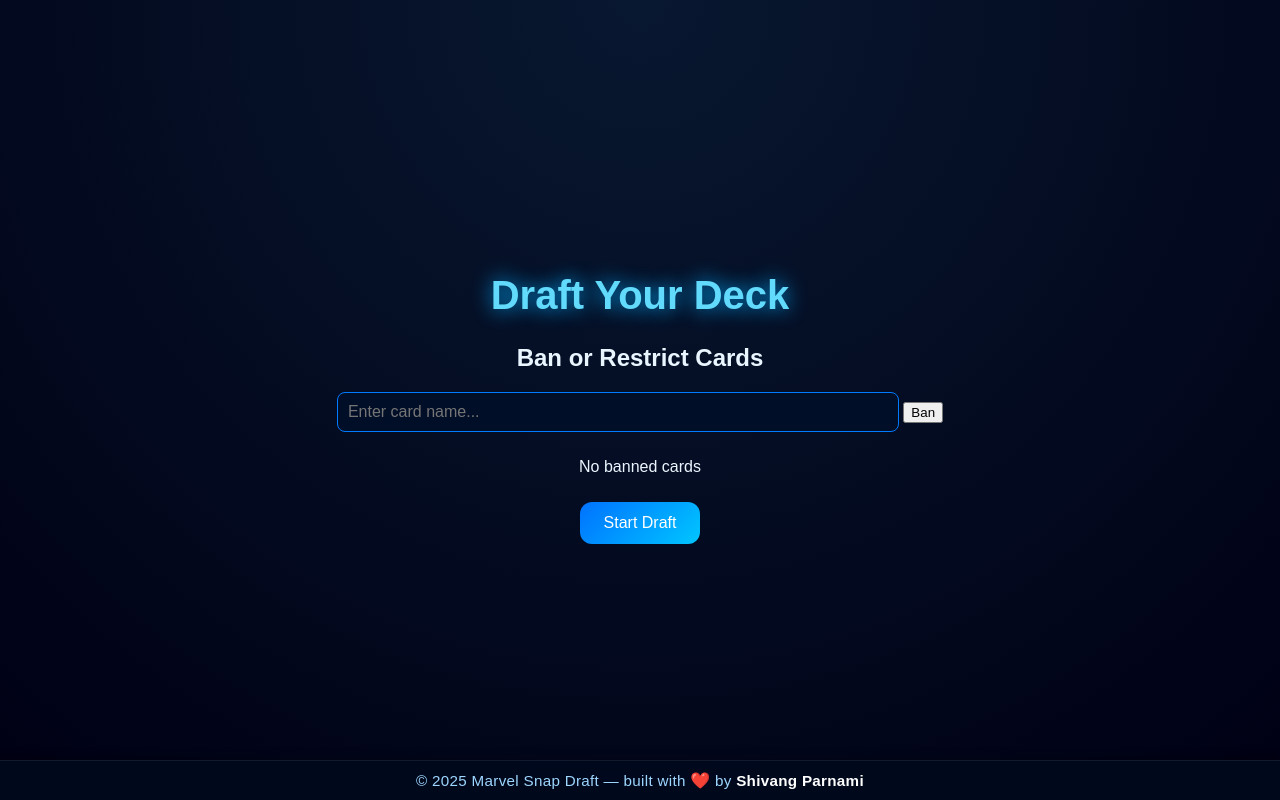
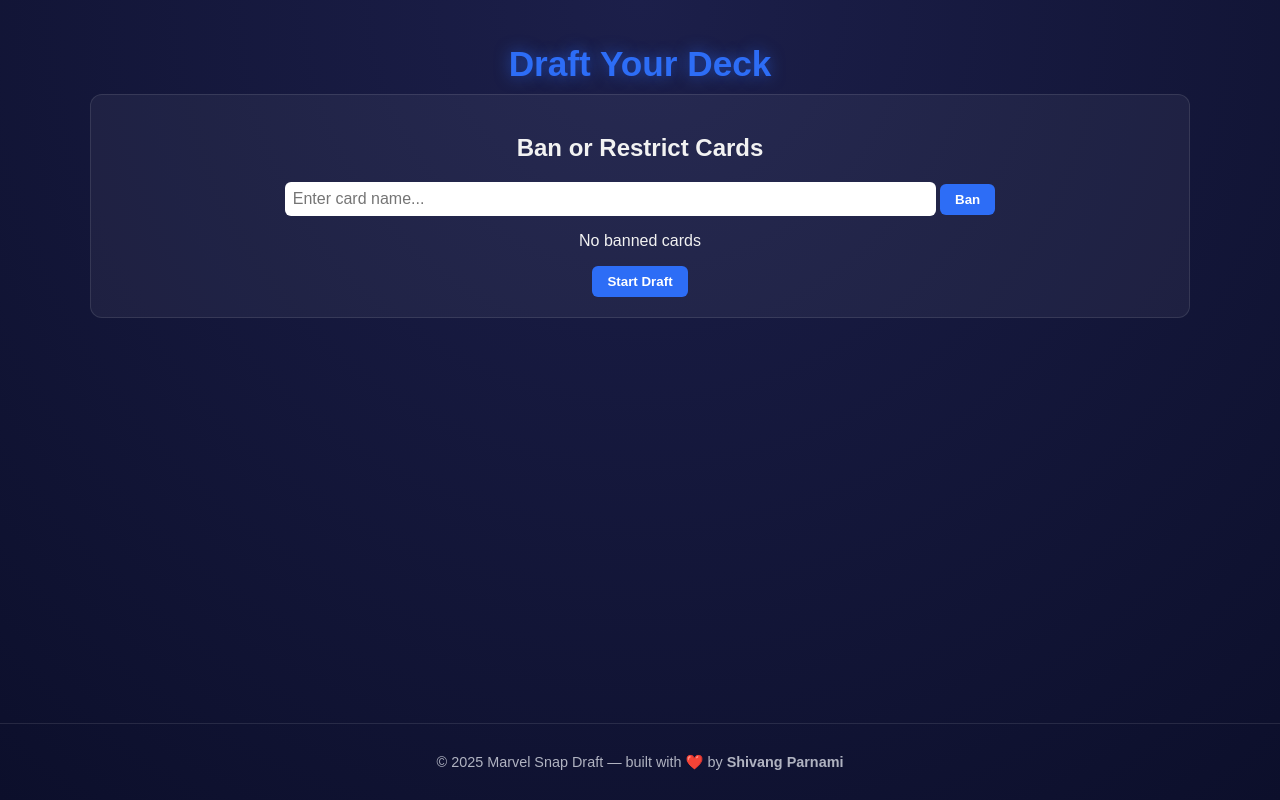
Before and after one commit to Pyrogrammer404/MarvelSnapDraft, a Flask app: page /draft in a window 1280 px wide. Run offline with Flask 3, Linux system fonts and the light colour scheme.

Commit message:
Update styles for Marvel Snap Draft Theme
Refactor CSS for improved styling and layout consistency.

```diff
--- a/static/style.css
+++ b/static/style.css
@@ -1,382 +1,350 @@
+/* =====================
+   Marvel Snap Draft Theme
+   ===================== */
+
+:root {
+  --bg-color: #0c0f2b;
+  --accent-blue: #2d6df6;
+  --accent-purple: #a86df2;
+  --text-light: #f2f2f2;
+  --text-muted: #b0b3c1;
+  --card-bg: #161b3d;
+  --card-border: #2d6df6;
+  --success: #30d158;
+  --danger: #ff453a;
+}
+
+/* Body and Layout */
 body {
+  font-family: "Poppins", sans-serif;
+  background: radial-gradient(circle at top, #1c1f4a 0%, #0c0f2b 100%);
+  color: var(--text-light);
   margin: 0;
-  background: radial-gradient(circle at top, #081830, #000014);
-  color: #eaf6ff;
-  font-family: 'Poppins', sans-serif;
+  padding: 0;
   min-height: 100vh;
   display: flex;
+  flex-direction: column;
   align-items: center;
-  justify-content: center;
 }
 
 .container {
+  max-width: 1100px;
   width: 90%;
-  max-width: 900px;
+  margin: 20px auto;
   text-align: center;
 }
 
 .title {
-  font-size: 2.5rem;
-  color: #61dafb;
-  text-shadow: 0 0 20px #00aaff;
+  font-size: 2.2rem;
+  margin-bottom: 10px;
+  color: var(--accent-blue);
+  text-shadow: 0 0 15px rgba(45, 109, 246, 0.6);
 }
 
 .subtitle {
   font-size: 1.1rem;
-  margin-bottom: 30px;
-  color: #b0dfff;
+  color: var(--text-muted);
 }
 
-.menu button,
-.feedback-form button,
-.start-btn,
-.restart-btn {
-  background: linear-gradient(135deg, #0072ff, #00c6ff);
-  border: none;
+/* Ban Section */
+.ban-section {
+  background: rgba(255, 255, 255, 0.05);
+  border: 1px solid rgba(255, 255, 255, 0.1);
+  padding: 20px;
   border-radius: 12px;
-  color: white;
-  padding: 12px 24px;
-  margin: 10px;
-  font-size: 1rem;
-  cursor: pointer;
-  transition: transform 0.2s ease, background 0.3s;
+  margin-bottom: 30px;
 }
 
-button:hover {
-  transform: scale(1.08);
-  background: linear-gradient(135deg, #00c6ff, #0072ff);
+.ban-section input {
+  width: 60%;
+  padding: 8px;
+  border: none;
+  border-radius: 6px;
+  font-size: 1rem;
 }
 
-/* === CARD GRID LAYOUT === */
+.ban-section button {
+  background: var(--accent-blue);
+  border: none;
+  color: #fff;
+  font-weight: bold;
+  padding: 8px 15px;
+  border-radius: 6px;
+  cursor: pointer;
+  transition: 0.3s;
+}
+
+.ban-section button:hover {
+  background: var(--accent-purple);
+}
+
+/* Card Grid */
 .card-grid {
   display: grid;
-  grid-template-columns: repeat(4, 1fr);
-  gap: 1.5rem;
+  grid-template-columns: repeat(auto-fit, minmax(220px, 1fr));
+  gap: 20px;
+  margin-top: 20px;
   justify-items: center;
-  margin-top: 2rem;
 }
 
 .card {
-  background: rgba(0, 10, 40, 0.9);
-  border: 2px solid #0077ff;
+  background: var(--card-bg);
+  border: 2px solid var(--card-border);
   border-radius: 12px;
-  padding: 1rem;
+  padding: 12px;
+  transition: transform 0.3s ease, box-shadow 0.3s ease;
   text-align: center;
-  color: white;
-  width: 220px;
-  box-shadow: 0 0 20px rgba(0, 123, 255, 0.3);
-  transition: transform 0.2s ease, box-shadow 0.2s ease;
+  width: 100%;
 }
 
 .card:hover {
-  transform: scale(1.05);
-  box-shadow: 0 0 30px rgba(0, 162, 255, 0.5);
+  transform: translateY(-5px);
+  box-shadow: 0 0 20px rgba(45, 109, 246, 0.6);
 }
 
 .card img {
   width: 100%;
+  height: 320px;
+  object-fit: cover;
   border-radius: 8px;
 }
 
 .card h3 {
-  margin-top: 10px;
-  font-size: 1.1rem;
+  margin: 10px 0 5px 0;
+  font-size: 1.2rem;
 }
 
-.card-stats {
-  color: #5ca9ff;
+.card p {
   font-size: 0.9rem;
-  margin-top: 4px;
+  color: var(--text-muted);
 }
 
-.card-desc {
-  font-size: 0.85rem;
-  color: #ddd;
-  margin-top: 6px;
-  min-height: 40px;
-  line-height: 1.3;
-}
-
-/* === BUTTONS === */
 .card-buttons {
   display: flex;
   justify-content: space-around;
   margin-top: 10px;
 }
 
-.card-buttons button {
-  background: linear-gradient(135deg, #007bff, #00c6ff);
+.pick-btn {
+  background-color: var(--success);
+  color: white;
   border: none;
-  color: white;
-  font-weight: 600;
   border-radius: 8px;
-  padding: 6px 12px;
+  padding: 8px 10px;
   cursor: pointer;
-  transition: background 0.2s ease, transform 0.1s ease;
+  transition: background 0.3s;
 }
 
-.card-buttons button:hover {
-  background: linear-gradient(135deg, #0096ff, #33ccff);
+.pick-btn:hover {
+  background-color: #28b84e;
+}
+
+.dont-btn {
+  background-color: var(--danger);
+  color: white;
+  border: none;
+  border-radius: 8px;
+  padding: 8px 10px;
+  cursor: pointer;
+  transition: background 0.3s;
+}
+
+.dont-btn:hover {
+  background-color: #e33d2f;
+}
+
+/* Deck Section */
+.deck-section {
+  margin-top: 25px;
+  text-align: center;
+}
+
+.deck-section h3 {
+  color: var(--accent-purple);
+  margin-bottom: 10px;
+}
+
+.deck-grid {
+  display: flex;
+  flex-wrap: wrap;
+  justify-content: center;
+  gap: 10px;
+}
+
+.deck-card {
+  background: rgba(255, 255, 255, 0.05);
+  border: 1px solid var(--accent-purple);
+  border-radius: 8px;
+  padding: 5px;
+  width: 120px;
+  text-align: center;
+  transition: 0.3s;
+}
+
+.deck-card:hover {
+  background: rgba(168, 109, 242, 0.2);
   transform: scale(1.05);
 }
 
-.restart-btn {
-  background: linear-gradient(135deg, #007bff, #00c6ff);
-  border: none;
-  color: white;
-  padding: 10px 20px;
-  font-weight: bold;
-  border-radius: 10px;
-  margin-top: 2rem;
-  cursor: pointer;
-  transition: 0.2s;
+.deck-card img {
+  width: 100%;
+  height: 160px;
+  border-radius: 6px;
+  object-fit: cover;
 }
 
-.restart-btn:hover {
-  background: linear-gradient(135deg, #0096ff, #33ccff);
-  transform: scale(1.05);
+.deck-card span {
+  display: block;
+  font-weight: bold;
+  color: var(--text-light);
 }
 
-
-
-
-textarea {
-  width: 100%;
-  height: 120px;
-  background: #001a33;
-  color: white;
-  border: 1px solid #00c6ff;
-  border-radius: 10px;
-  padding: 10px;
-  resize: none;
+.deck-card small {
+  font-size: 0.8rem;
+  color: var(--text-muted);
 }
 
-.feedback-form textarea {
-  margin-bottom: 15px;
-}
-
-#bannedCards span {
-  background: #002a5e;
-  border-radius: 8px;
-  padding: 5px 8px;
-  margin: 5px;
-  display: inline-flex;
-  align-items: center;
-}
-
-#bannedCards button {
-  margin-left: 8px;
-  background: none;
-  border: none;
-  color: #ff8080;
-  font-size: 1rem;
-  cursor: pointer;
-}
-
+/* Modal */
 .modal {
   position: fixed;
-  top: 0; left: 0;
-  width: 100%; height: 100%;
-  background: rgba(0,0,0,0.8);
+  top: 0;
+  left: 0;
+  width: 100%;
+  height: 100%;
+  background: rgba(12, 15, 43, 0.85);
   display: flex;
   justify-content: center;
   align-items: center;
 }
 
-.modal-content {
-  background: #001a33;
-  border: 2px solid #00aaff;
-  border-radius: 20px;
-  padding: 20px;
-  width: 400px;
+.modal.hidden {
+  display: none;
 }
 
+.modal-content {
+  background: var(--card-bg);
+  padding: 30px;
+  border-radius: 12px;
+  text-align: center;
+  width: 80%;
+  max-width: 700px;
+  box-shadow: 0 0 25px rgba(45, 109, 246, 0.4);
+}
+
+.modal-content h2 {
+  color: var(--accent-blue);
+  margin-bottom: 15px;
+}
+
+.modal-buttons {
+  margin-top: 20px;
+  display: flex;
+  justify-content: center;
+  gap: 10px;
+}
+
+.modal-buttons button {
+  padding: 10px 20px;
+  border-radius: 8px;
+  border: none;
+  font-weight: bold;
+  cursor: pointer;
+  transition: background 0.3s;
+}
+
+.modal-buttons button:first-child {
+  background: var(--accent-blue);
+  color: white;
+}
+
+.modal-buttons button:first-child:hover {
+  background: var(--accent-purple);
+}
+
+.modal-buttons button:last-child {
+  background: rgba(255, 255, 255, 0.1);
+  color: var(--text-light);
+}
+
+.modal-buttons button:last-child:hover {
+  background: rgba(255, 255, 255, 0.2);
+}
+
+#deckText {
+  width: 100%;
+  height: 80px;
+  background: #0b0e28;
+  border: 1px solid var(--accent-blue);
+  color: var(--text-light);
+  border-radius: 8px;
+  margin-top: 15px;
+  padding: 10px;
+}
+
+/* Restart button */
+.restart-btn {
+  margin-top: 25px;
+  background: linear-gradient(90deg, var(--accent-blue), var(--accent-purple));
+  color: white;
+  border: none;
+  border-radius: 10px;
+  padding: 10px 25px;
+  font-weight: bold;
+  cursor: pointer;
+  transition: transform 0.2s ease, box-shadow 0.2s ease;
+}
+
+.restart-btn:hover {
+  transform: scale(1.05);
+  box-shadow: 0 0 15px rgba(45, 109, 246, 0.6);
+}
+
+/* Footer */
+.footer {
+  margin-top: auto;
+  padding: 15px 0;
+  text-align: center;
+  color: var(--text-muted);
+  font-size: 0.9rem;
+  border-top: 1px solid rgba(255, 255, 255, 0.1);
+  width: 100%;
+}
+
+.footer .heart {
+  color: #ff4b5c;
+  animation: pulse 1.2s infinite;
+}
+
+@keyframes pulse {
+  0% { transform: scale(1); opacity: 0.9; }
+  50% { transform: scale(1.3); opacity: 1; }
+  100% { transform: scale(1); opacity: 0.9; }
+}
+
+/* Hidden Utility */
+.hidden {
+  display: none;
+}
+
+/* Smooth fade-in */
 .fade-in {
-  animation: fadeIn 0.8s ease;
+  animation: fadeIn 0.6s ease-in-out;
 }
 
 @keyframes fadeIn {
-  from { opacity: 0; transform: translateY(15px); }
+  from { opacity: 0; transform: translateY(20px); }
   to { opacity: 1; transform: translateY(0); }
 }
 
-.hidden {
-  display: none !important;
-  visibility: hidden;
+/* Mobile tweaks */
+@media (max-width: 768px) {
+  .card img {
+    height: 250px;
+  }
+  .deck-card {
+    width: 100px;
+  }
+  .deck-card img {
+    height: 130px;
+  }
 }
-.footer {
-  position: fixed;
-  bottom: 0;
-  left: 0;
-  width: 100%;
-  display: flex;
-  justify-content: center;
-  align-items: center;
-  gap: 6px;
-  background: rgba(0, 10, 30, 0.85);
-  color: #9dd6ff;
-  font-size: 0.95rem;
-  font-family: 'Poppins', sans-serif;
-  letter-spacing: 0.3px;
-  padding: 10px 0;
-  border-top: 1px solid rgba(255, 255, 255, 0.08);
-  box-shadow: 0 -2px 10px rgba(0, 0, 0, 0.3);
-  z-index: 50;
-  backdrop-filter: blur(6px);
-}
-
-.footer strong {
-  color: #ffffff;
-}
-
-.footer .heart {
-  color: #ff4d4d;
-  font-size: 1rem;
-}
-
-.footer p {
-  margin: 0;
-}
-
-
-/* Feedback Page */
-.feedback-form {
-  display: flex;
-  flex-direction: column;
-  align-items: center;
-  gap: 15px;
-  margin-top: 20px;
-}
-
-.feedback-form textarea {
-  width: 70%;
-  min-height: 150px;
-  padding: 14px;
-  border-radius: 10px;
-  border: 1px solid #338fff;
-  background: rgba(0, 20, 40, 0.8);
-  color: #fff;
-  font-family: 'Poppins', sans-serif;
-  font-size: 1rem;
-  resize: vertical;
-  outline: none;
-}
-
-.feedback-form textarea:focus {
-  border-color: #5ca9ff;
-  box-shadow: 0 0 10px rgba(92, 169, 255, 0.5);
-}
-
-.feedback-form button[type="submit"] {
-  background: linear-gradient(90deg, #007bff, #00c6ff);
-  color: white;
-  font-size: 1rem;
-  font-weight: bold;
-  border: none;
-  border-radius: 10px;
-  padding: 10px 22px;
-  cursor: pointer;
-  transition: 0.3s;
-}
-
-.feedback-form button[type="submit"]:hover {
-  transform: scale(1.05);
-  background: linear-gradient(90deg, #00aaff, #007bff);
-}
-
-.back-btn {
-  margin-top: 20px;
-  background: none;
-  border: 1px solid #5ca9ff;
-  color: #5ca9ff;
-  border-radius: 8px;
-  padding: 8px 16px;
-  font-size: 0.95rem;
-  cursor: pointer;
-  transition: 0.3s;
-}
-
-.back-btn:hover {
-  background: #5ca9ff;
-  color: #fff;
-}
-
-/* Footer from before */
-.footer {
-  position: fixed;
-  bottom: 0;
-  left: 0;
-  width: 100%;
-  display: flex;
-  justify-content: center;
-  align-items: center;
-  background: rgba(0, 10, 30, 0.85);
-  color: #9dd6ff;
-  font-size: 0.95rem;
-  font-family: 'Poppins', sans-serif;
-  letter-spacing: 0.3px;
-  padding: 10px 0;
-  border-top: 1px solid rgba(255, 255, 255, 0.08);
-  box-shadow: 0 -2px 10px rgba(0, 0, 0, 0.3);
-  z-index: 50;
-  backdrop-filter: blur(6px);
-}
-
-.footer strong {
-  color: #ffffff;
-}
-
-.footer .heart {
-  color: #ff4d4d;
-  font-size: 1rem;
-}
-
-.footer p {
-  margin: 0;
-}
-
-#banInput {
-  width: 60%;
-  padding: 10px;
-  border: 1px solid #007bff;
-  border-radius: 8px;
-  font-size: 1rem;
-  background: rgba(0, 15, 40, 0.9);
-  color: #fff;
-  outline: none;
-}
-
-#banInput:focus {
-  border-color: #00b4ff;
-  box-shadow: 0 0 10px rgba(0, 180, 255, 0.5);
-}
-
-/* Banned cards display */
-#bannedCards {
-  margin-top: 10px;
-  display: flex;
-  flex-wrap: wrap;
-  gap: 8px;
-  justify-content: center;
-}
-
-#bannedCards span {
-  background: rgba(0, 50, 100, 0.6);
-  color: #9dd6ff;
-  padding: 6px 10px;
-  border-radius: 8px;
-  display: flex;
-  align-items: center;
-  gap: 6px;
-  border: 1px solid #007bff;
-  font-size: 0.9rem;
-}
-
-#bannedCards button {
-  background: none;
-  border: none;
-  color: #ff5555;
-  font-weight: bold;
-  cursor: pointer;
-  font-size: 0.9rem;
-}
```
